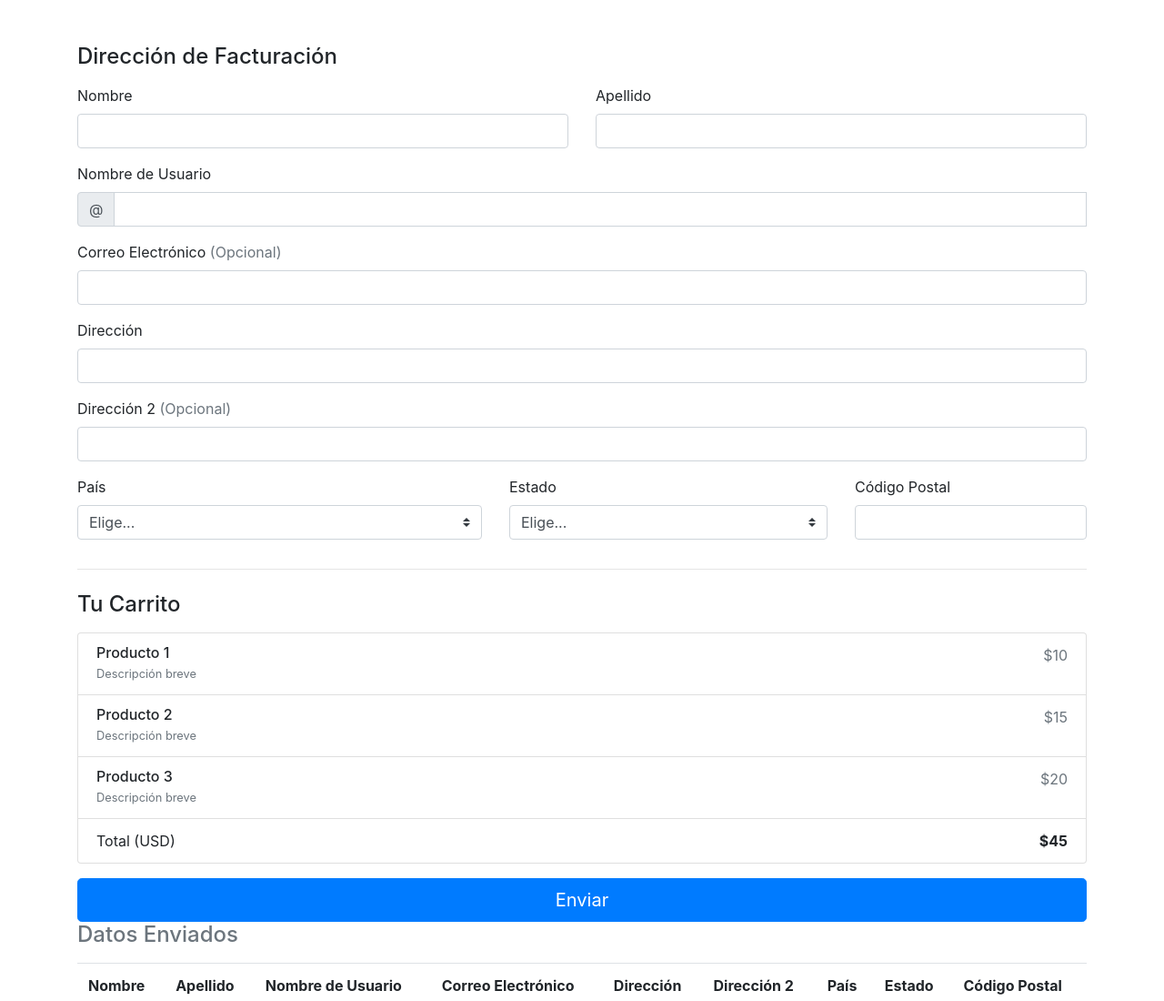
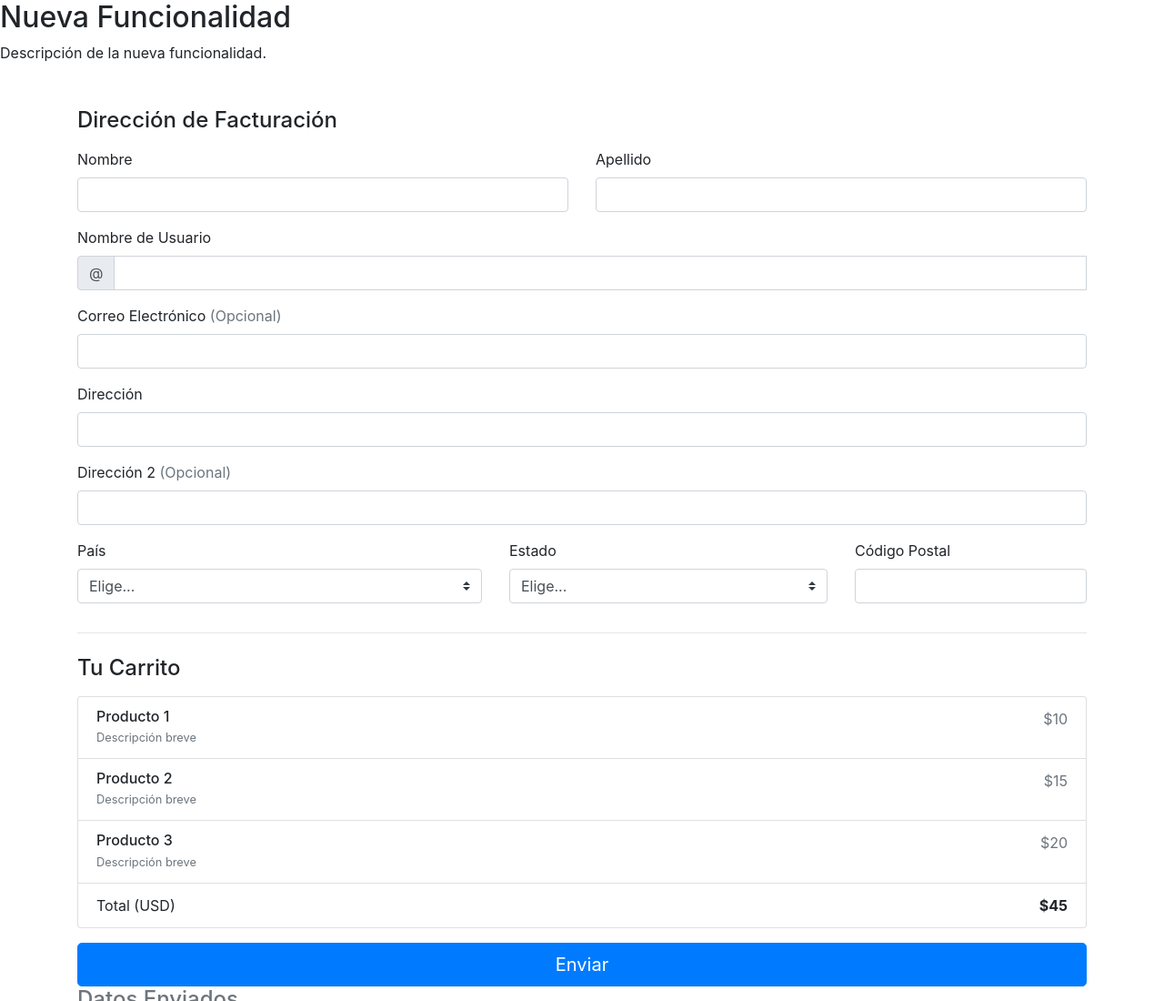
Before and after one commit to CattaUrb/Prueba-Linkedin, a plain HTML site: page index.html in a window 1280 px wide. Shown: the top 1100 px of the page at 91% size. Drawn offline with nearby package versions, Linux system fonts and the light colour scheme.

Commit message:
Añadida nueva sección en index.html

```diff
--- a/index.html
+++ b/index.html
@@ -7,6 +7,10 @@
     <link href="https://stackpath.bootstrapcdn.com/bootstrap/4.5.2/css/bootstrap.min.css" rel="stylesheet">
 </head>
 <body>
+    <section>
+    <h2>Nueva Funcionalidad</h2>
+    <p>Descripción de la nueva funcionalidad.</p>
+  </section>
 <div class="container mt-5">
     <div class="row">
         <div class="col-md-12 order-md-1">
```
